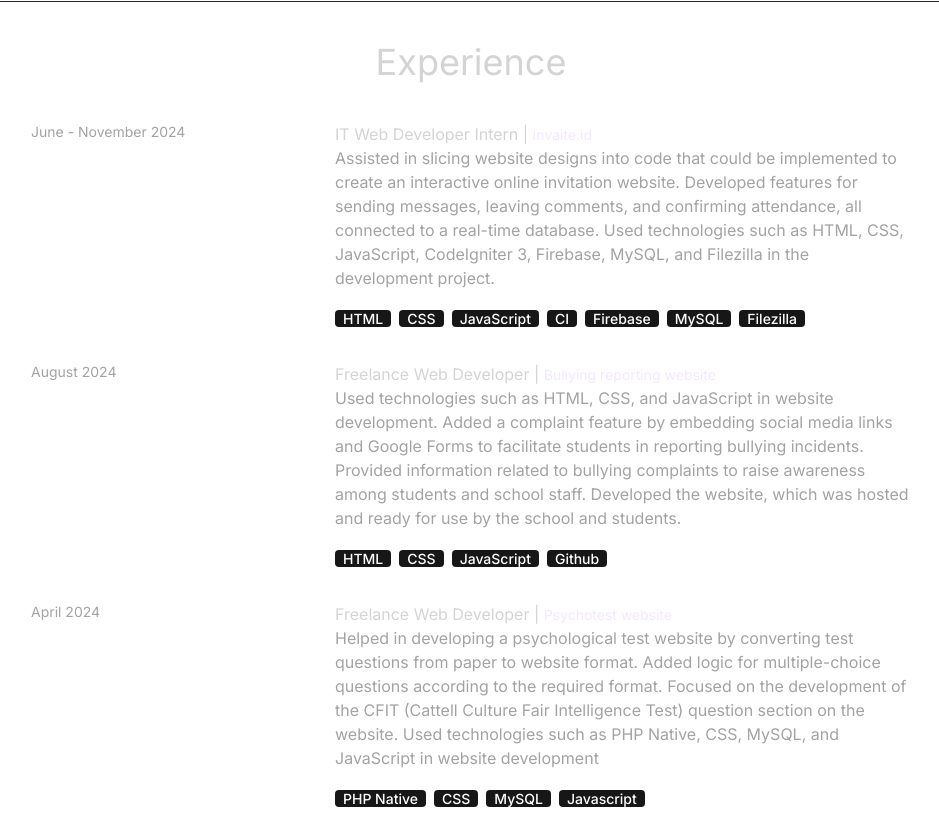
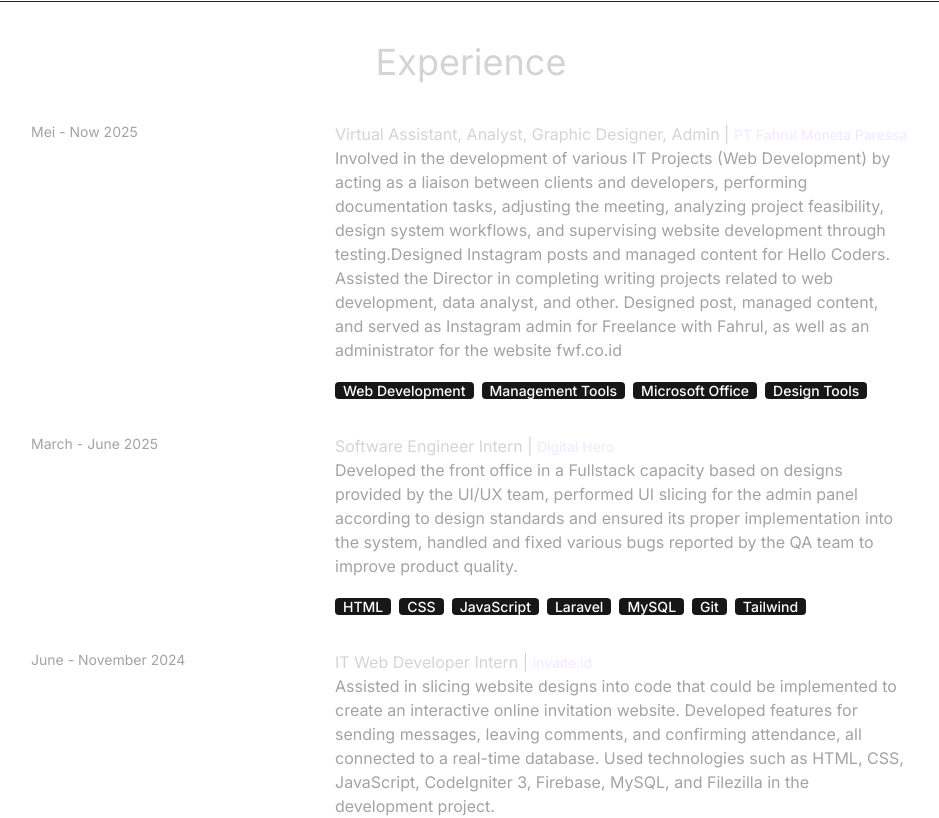
Before and after one commit to Rinsaf14/ririn-portofolio, a React (Vite) app: page / in a window 1280 px wide. Shown: the part 1180-1998 px from the top of the page, without its empty margins (169-1108 px from the left). Built offline with nearby package versions, Linux system fonts and the light colour scheme.

Commit message:
Update constants

```diff
--- a/src/constants/index.js
+++ b/src/constants/index.js
@@ -53,6 +53,34 @@ export const HERO_CONTENT = `Junior Website and WebGIS Developer with internship
 export const ABOUT_TEXT = `My interest in technology started during college, where I learned mapping and became a GIS teaching assistant. GIS and programming are fields that I find particularly interesting, and I am someone who learns quickly. I was involved in various projects, such as assisting with GIS teaching and creating a map for MAN 1 Makassar, as well as working as a mapping freelancer. Towards the end of my studies, I expanded my skills by learning web development and now have experience in freelance projects and an internship as an IT Web Developer. In the future, I aspire to become a WebGIS Specialist.`;
 
 export const EXPERIENCES = [
+    {
+    year: "Mei - Now 2025",
+    role: "Virtual Assistant, Analyst, Graphic Designer, Admin |",
+    company: "PT Fahrul Moneta Paressa",
+    description: `Involved in the development of various IT Projects (Web Development) by acting as a liaison between clients and developers, performing documentation tasks, adjusting the meeting, analyzing project feasibility, design system workflows, and supervising website development through testing.Designed Instagram posts and managed content for Hello Coders. Assisted the Director in completing writing projects related to web development, data analyst, and other. Designed post, managed content, and served as Instagram admin for Freelance with Fahrul, as well as an administrator for the website fwf.co.id
+`,
+    technologies: [
+      "Web Development",
+      "Management Tools",
+      "Microsoft Office",
+      "Design Tools",
+    ],
+  },
+    {
+    year: "March - June 2025",
+    role: "Software Engineer Intern |",
+    company: "Digital Hero",
+    description: `Developed the front office in a Fullstack capacity based on designs provided by the UI/UX team, performed UI slicing for the admin panel according to design standards and ensured its proper implementation into the system, handled and fixed various bugs reported by the QA team to improve product quality.`,
+    technologies: [
+      "HTML",
+      "CSS",
+      "JavaScript",
+      "Laravel",
+      "MySQL",
+      "Git",
+      "Tailwind"
+    ],
+  },
   {
     year: "June - November 2024",
     role: "IT Web Developer Intern |",
@@ -121,6 +149,41 @@ export const EXPERIENCES = [
 ];
 
 export const PROJECTS = [
+    {
+    title:
+      "General and Thematic Maps (Click here to see the project) (Experience Project as a mapper in 4 years)",
+    image: projectReact,
+    description:
+      "Creating and conducting analysis of general and thematic maps using various data sources and mapping software to produce maps in accordance with the objectives. This map was created based on my experience during my studies and working as a freelance map service provider.",
+    technologies: [
+      "ArcGIS Desktop",
+      "ArcGIS Pro",
+      "Google Earth Pro",
+      "ER Mapper",
+      "Sas Planet",
+      "Seadas",
+      "Landsat",
+      "Agisoft MetaShape",
+      "Fastone Photo Reziser",
+    ],
+    link: "/peta.html",
+  },
+  {
+    title: "WebGIS Website (Personal Project)",
+    image: project25,
+    description:
+      "Creating a GIS Website using Codeigniter 4. This GIS Website includes a Dashboard, View Map, Base Map, Marker, Circle, Polyline, Polygon, GeoJSON, Get Coordinates, Geolocation, and Database. The development of this website is part of the learning process for Web GIS.",
+    technologies: ["Codeigniter 4", "Leaflet", "GeoJSON"],
+    link: "https://github.com/Rinsaf14/belajar-webgis-codeigniter",
+  },
+  {
+    title: "WebGIS for Parepare Health Centers (Personal Project)",
+    image: project26,
+    description:
+      "Developed a website to display the distribution of health centers in Parepare using an interactive map with Leaflet. Provided CRUD features for managing health center data, allowing the addition of data and displaying location points on the map.The project is still in the development stage.",
+    technologies: ["Codeigniter 4", "Leaflet", "MySQL"],
+    link: "https://github.com/Rinsaf14/webgis-ci4-sebaran-puskesmas",
+  },
   {
     title: "Berkah Sukses Cashier Website (Personal Project)",
     image: project21,
@@ -160,22 +223,6 @@ export const PROJECTS = [
       "Developed a CRUD application for managing guest data. Designed the MySQL database with tables: ID, visit date, name, address, phone, and purpose. Used CodeIgniter 4 for the MVC structure and creating data input forms.",
     technologies: ["Codeigniter 4", "MySQL"],
     link: "https://github.com/Rinsaf14/CRUD-Buku-Tamu-Codeigniter-4",
-  },
-  {
-    title: "WebGIS Website (Personal Project)",
-    image: project25,
-    description:
-      "Creating a GIS Website using Codeigniter 4. This GIS Website includes a Dashboard, View Map, Base Map, Marker, Circle, Polyline, Polygon, GeoJSON, Get Coordinates, Geolocation, and Database. The development of this website is part of the learning process for Web GIS.",
-    technologies: ["Codeigniter 4", "Leaflet", "GeoJSON"],
-    link: "https://github.com/Rinsaf14/belajar-webgis-codeigniter",
-  },
-  {
-    title: "WebGIS for Parepare Health Centers (Personal Project)",
-    image: project26,
-    description:
-      "Developed a website to display the distribution of health centers in Parepare using an interactive map with Leaflet. Provided CRUD features for managing health center data, allowing the addition of data and displaying location points on the map.The project is still in the development stage.",
-    technologies: ["Codeigniter 4", "Leaflet", "MySQL"],
-    link: "https://github.com/Rinsaf14/webgis-ci4-sebaran-puskesmas",
   },
   {
     title: "CRUD Website (Personal Project)",
@@ -408,25 +455,6 @@ export const PROJECTS = [
     link: "/process.html",
   },
   {
-    title:
-      "General and Thematic Maps (Click here to see the project) (Experience Project as a mapper in 4 years)",
-    image: projectReact,
-    description:
-      "Creating and conducting analysis of general and thematic maps using various data sources and mapping software to produce maps in accordance with the objectives. This map was created based on my experience during my studies and working as a freelance map service provider.",
-    technologies: [
-      "ArcGIS Desktop",
-      "ArcGIS Pro",
-      "Google Earth Pro",
-      "ER Mapper",
-      "Sas Planet",
-      "Seadas",
-      "Landsat",
-      "Agisoft MetaShape",
-      "Fastone Photo Reziser",
-    ],
-    link: "/peta.html",
-  },
-  {
     title: "Being Developer UI UX (Personal Project)",
     image: project12,
     description: "Creation of Wireframes, Mockups and UI UX Design with figma",
```
